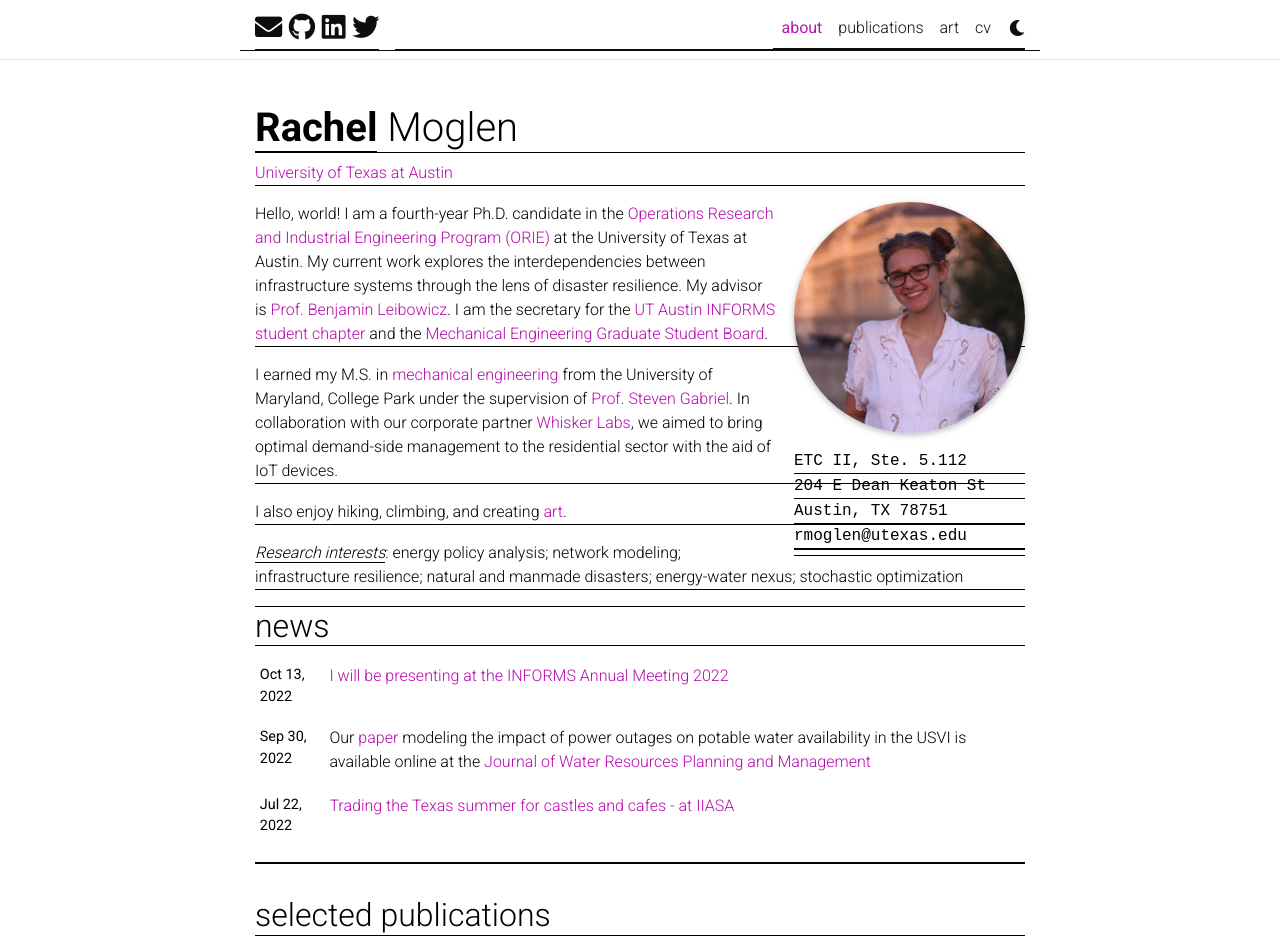
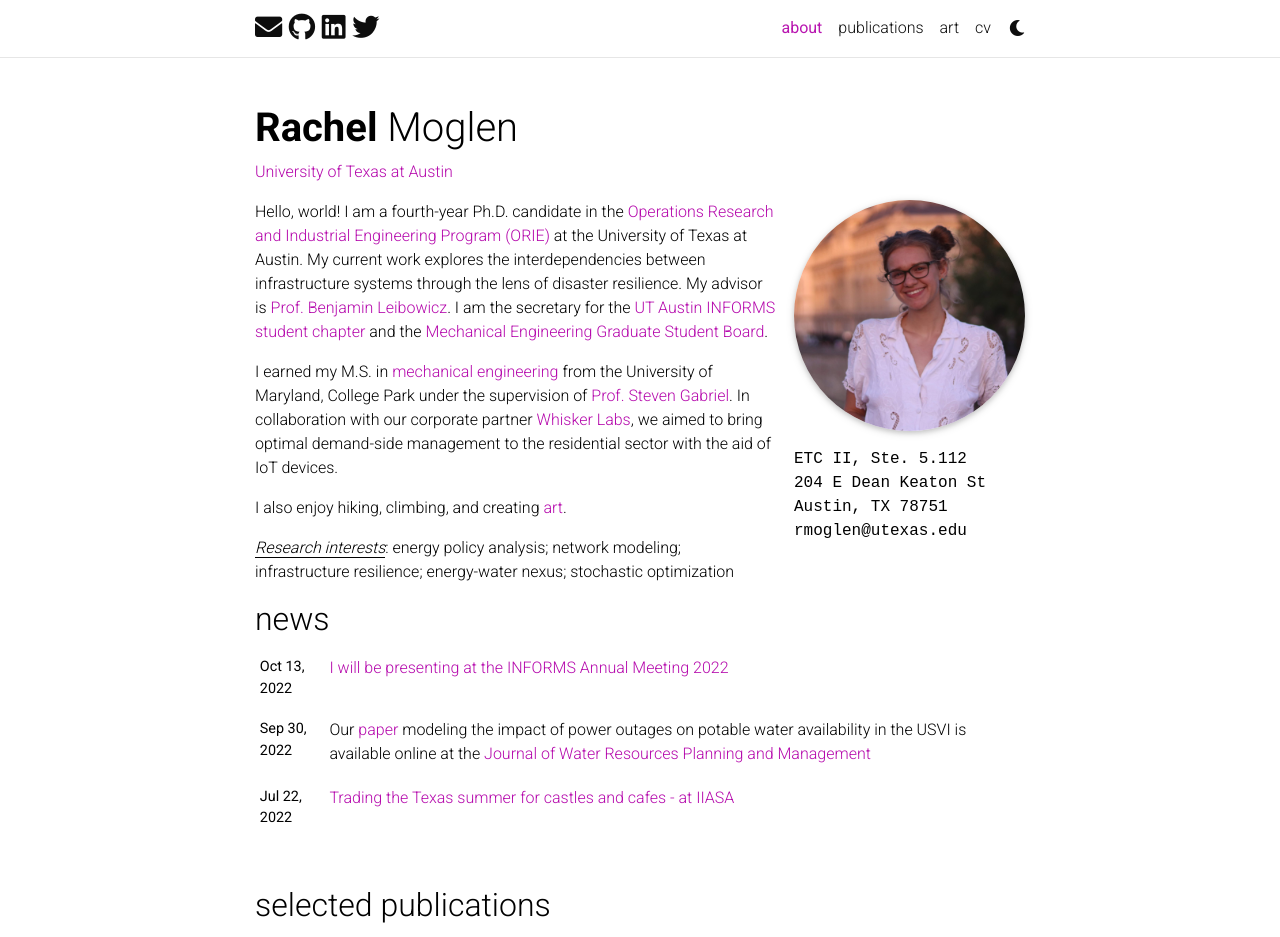
Before and after one commit to rmoglen/rmoglen.github.io, a Jekyll site: the page built from _pages/about.md, in a window 1280 px wide and 1207 px high, cut to the strip 0-937 px from the top of the window. Built offline with Jekyll 4.4.1, drawn with Linux system fonts in a browser that asks for light colours; full-size pictures stand in for the smaller copies a plugin makes; comment, search, counter and statistics services are not loaded; a style sheet for code colours, icons or effects is not loaded.

Commit message:
minor changes

```diff
--- a/_pages/about.md
+++ b/_pages/about.md
@@ -26,4 +26,4 @@ I earned my M.S. in [mechanical engineering](https://enme.umd.edu/) from the Uni
 I also enjoy hiking, climbing, and creating [art](https://rmoglen.github.io/art/).
 
 
-<em>Research interests</em>: energy policy analysis; network modeling; infrastructure resilience; natural and manmade disasters; energy-water nexus; stochastic optimization
+<em>Research interests</em>: energy policy analysis; network modeling; infrastructure resilience; energy-water nexus; stochastic optimization
--- a/_sass/_base.scss
+++ b/_sass/_base.scss
@@ -4,7 +4,11 @@
 
 // Typography
 
-p, h1, h2, h3, h4, h5, h6, em, div, li, span, strong {
+p, h1, h2, h3, h4, h5, h6, div, li, span, strong {
+  color: var(--global-text-color);
+}
+
+em {
   color: var(--global-text-color);
   border-bottom: 1px solid;
 }
```
